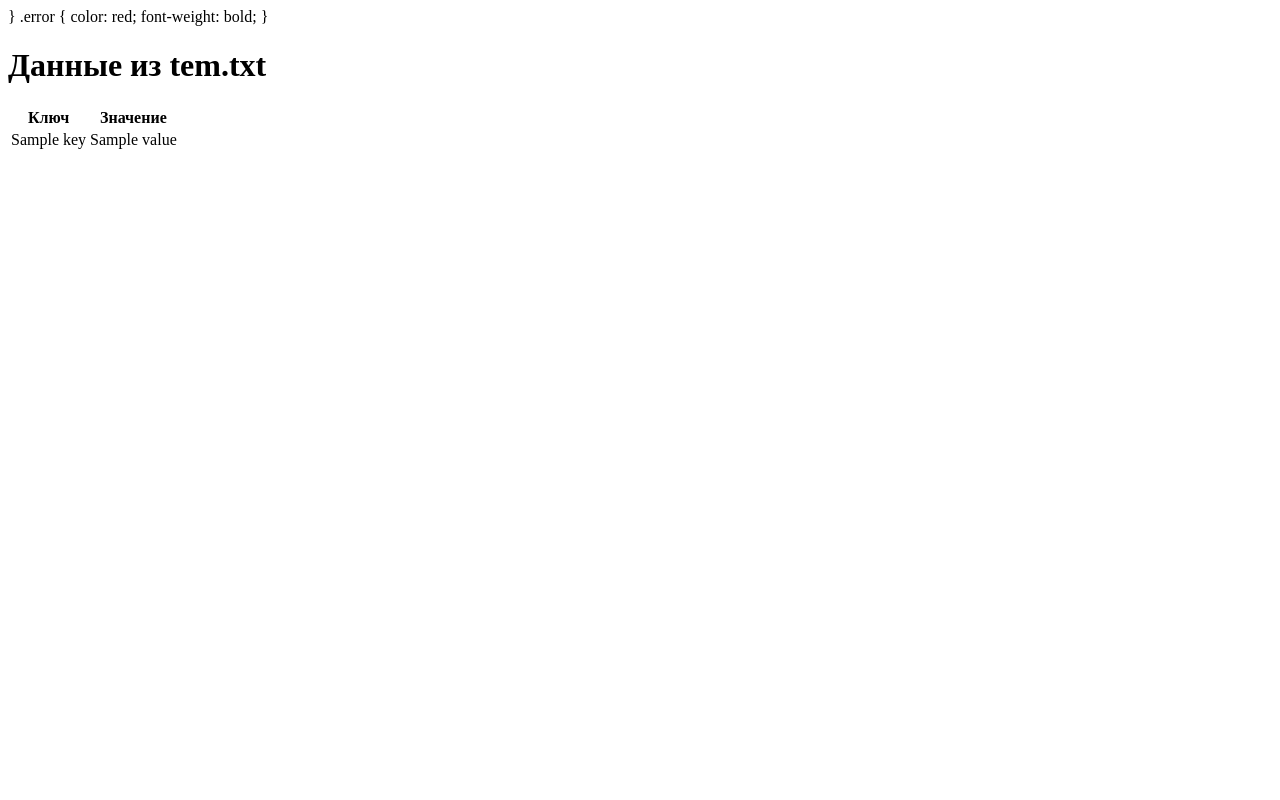
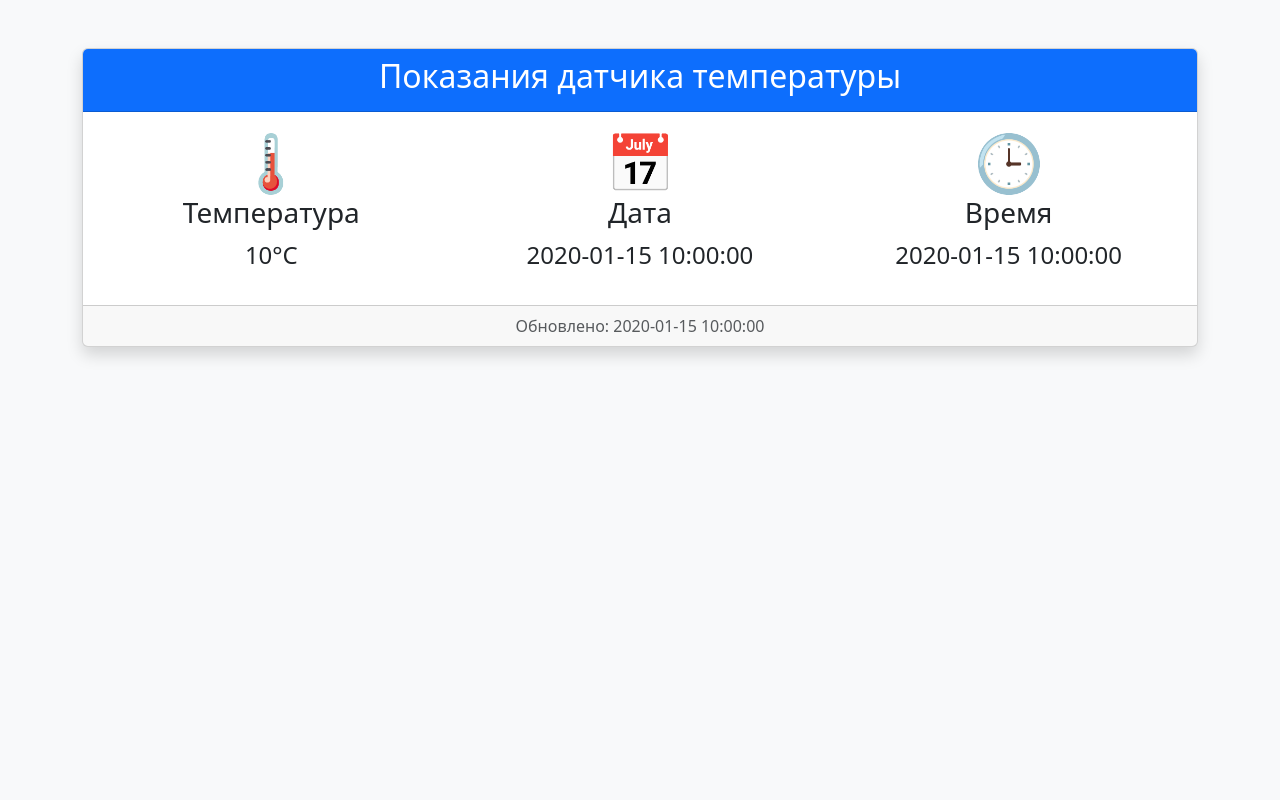
Before and after one commit to dmitray27/esp32-telegram, a Flask app: template templates/index.html in a window 1280 px wide. Run offline with Flask 3, Linux system fonts and the light colour scheme; the template is opened without the code that fills it: most values are stand-ins (such as "Sample title", 1, 10 or a date in 2020).

Commit message:
Изменён файл index.html

```diff
--- a/templates/index.html
+++ b/templates/index.html
@@ -1,32 +1,48 @@
-        }
-        .error {
-            color: red;
-            font-weight: bold;
-        }
-    </style>
+<!-- templates/index.html -->
+<!DOCTYPE html>
+<html lang="ru">
+<head>
+    <meta charset="UTF-8">
+    <meta name="viewport" content="width=device-width, initial-scale=1.0">
+    <meta http-equiv="refresh" content="5">  <!-- Автообновление каждые 5 сек -->
+    <title>Датчик температуры ESP32</title>
+    <link href="https://cdn.jsdelivr.net/npm/bootstrap@5.3.0/dist/css/bootstrap.min.css" rel="stylesheet">
 </head>
-<body>
-    <h1>Данные из tem.txt</h1>
-
-    {% if data.error %}
-        <p class="error">Ошибка: {{ data.error }}</p>
-    {% else %}
-        <table>
-            <thead>
-                <tr>
-                    <th>Ключ</th>
-                    <th>Значение</th>
-                </tr>
-            </thead>
-            <tbody>
-                {% for key, value in data.items() %}
-                    <tr>
-                        <td>{{ key }}</td>
-                        <td>{{ value }}</td>
-                    </tr>
-                {% endfor %}
-            </tbody>
-        </table>
-    {% endif %}
+<body class="bg-light">
+    <div class="container mt-5">
+        <div class="card shadow">
+            <div class="card-header bg-primary text-white">
+                <h2 class="text-center">Показания датчика температуры</h2>
+            </div>
+            <div class="card-body">
+                {% if data.error %}
+                    <div class="alert alert-danger">
+                        ⚠️ {{ data.error }}
+                    </div>
+                {% else %}
+                    <div class="row text-center">
+                        <div class="col-md-4">
+                            <div class="display-4">🌡️</div>
+                            <h3>Температура</h3>
+                            <p class="fs-4">{{ data.temperature }}°C</p>
+                        </div>
+                        <div class="col-md-4">
+                            <div class="display-4">📅</div>
+                            <h3>Дата</h3>
+                            <p class="fs-4">{{ data.date }}</p>
+                        </div>
+                        <div class="col-md-4">
+                            <div class="display-4">🕒</div>
+                            <h3>Время</h3>
+                            <p class="fs-4">{{ data.time }}</p>
+                        </div>
+                    </div>
+                {% endif %}
+            </div>
+            <div class="card-footer text-muted text-center">
+                Обновлено: {{ data.time if not data.error else '--:--:--' }}
+            </div>
+        </div>
+    </div>
 </body>
 </html>
```
